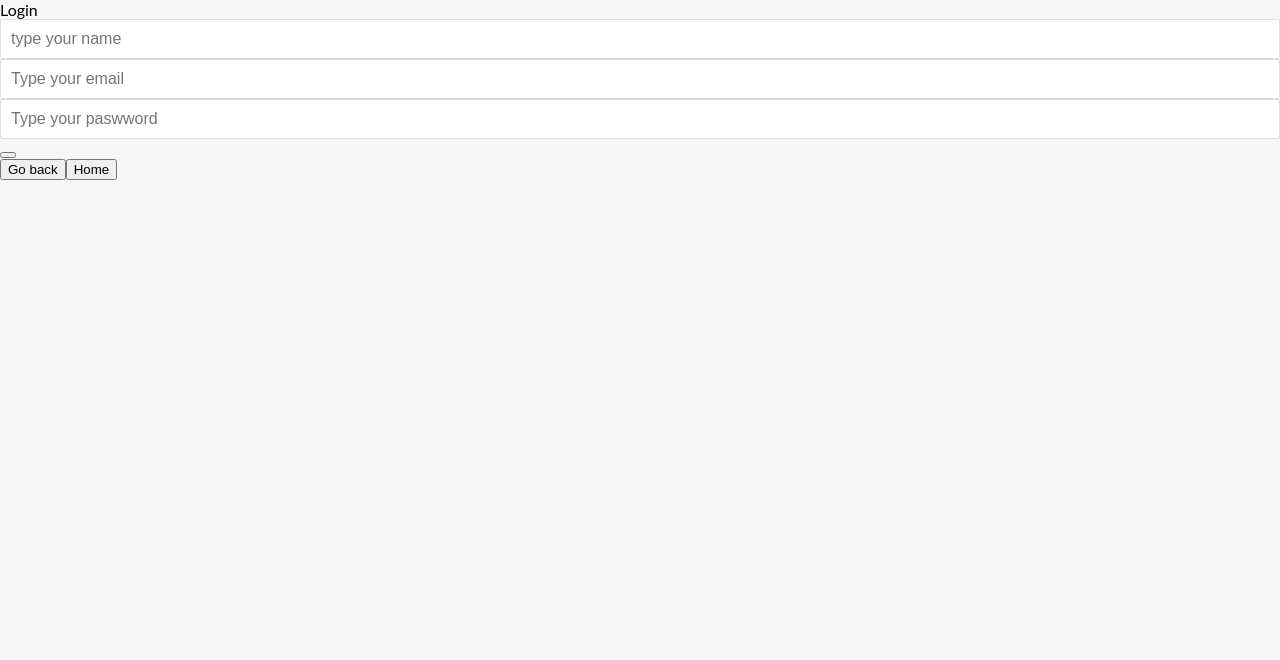
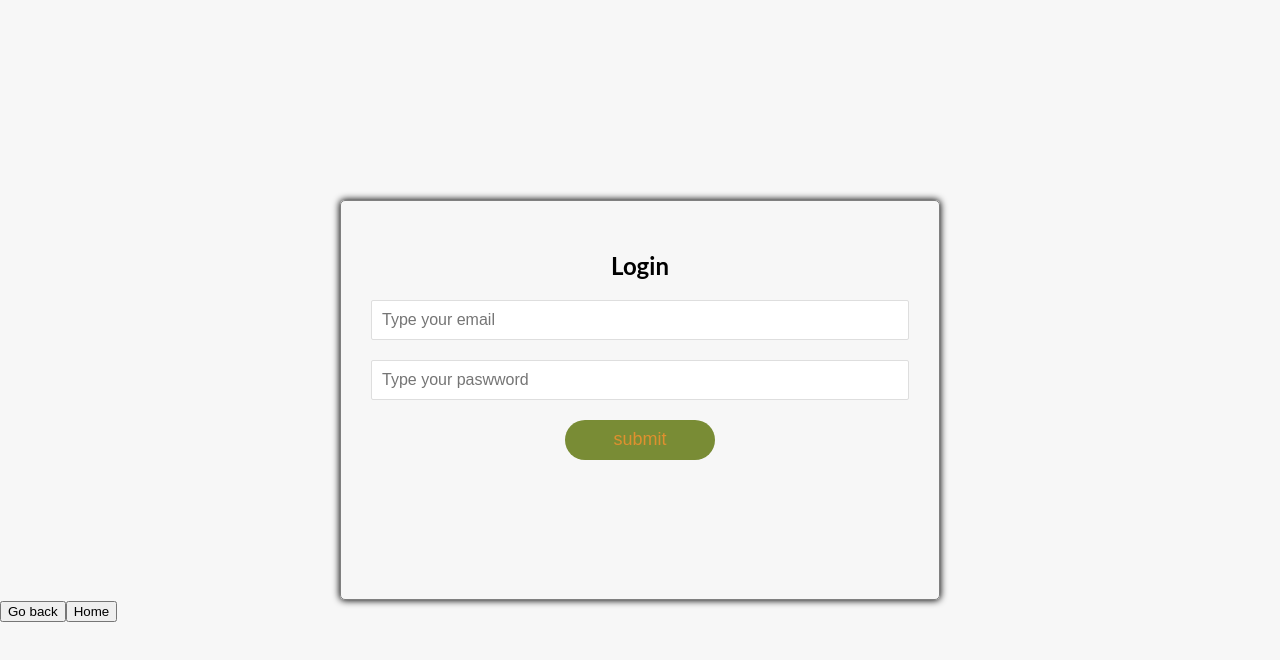
Before and after one commit to tanvirHossain10100/loadinData, a React (Vite) app: page /login in a window 1280 px wide. Shown: the top 660 px of the page. Built offline with nearby package versions, Linux system fonts and the light colour scheme.

Commit message:
add some functionality

```diff
--- a/src/App.css
+++ b/src/App.css
@@ -46,6 +46,9 @@ h4 {
   justify-content: space-between;
   margin: 20px 0;
 }
+button {
+  cursor: pointer;
+}
 
 .inc-exp-container > div {
   flex: 1;
@@ -83,6 +86,7 @@ input[type="number"] {
   font-size: 16px;
   padding: 10px;
   width: 100%;
+  margin-bottom: 20px;
 }
 
 .btn {
--- a/src/pages/Login/Login.css
+++ b/src/pages/Login/Login.css
@@ -0,0 +1,37 @@
+.loginForm {
+  display: flex;
+  justify-content: center;
+  align-items: center;
+  height: 600px;
+}
+.submitLogin {
+  height: auto;
+}
+.logininputInfo {
+  margin-top: 200px;
+  width: 600px;
+  border: 1px solid gray;
+  height: 400px;
+  padding: 30px;
+  box-shadow: 0 0 7px 0.5px black;
+  border-radius: 5px;
+}
+.logininputInfo h2 {
+  text-align: center;
+}
+.submitLogin button {
+  display: block;
+  width: 150px;
+  height: 40px;
+  margin: 0 auto;
+  border-radius: 20px;
+  border: none;
+  background-color: #798c35;
+  color: #df902f;
+  font-size: 18px;
+  transition: 0.1s ease-in;
+  &:hover {
+    background-color: #aec074;
+    color: #b17c3b;
+  }
+}
--- a/src/pages/Login/Login.jsx
+++ b/src/pages/Login/Login.jsx
@@ -1,5 +1,5 @@
 import { useNavigate } from "react-router-dom";
-
+import "./Login.css";
 export const Login = () => {
   const navigate = useNavigate();
   const handleClick = () => {
@@ -10,15 +10,16 @@ export const Login = () => {
   };
   return (
     <>
-      <div className="loginForm">Login</div>
-      <div>
-        <form action="submitLogin">
-          <input type="text" placeholder="type your name" />
-          <input type="text" placeholder="Type your email" />
-          <input type="text" placeholder="Type your paswword" />
+      <div className="loginForm">
+        <div className="logininputInfo">
+          <h2> Login</h2>
+          <form action="submitLogin" className="submitLogin">
+            <input type="text" placeholder="Type your email" />
+            <input type="text" placeholder="Type your paswword" />
 
-          <button type="submit"></button>
-        </form>
+            <button type="submit">submit</button>
+          </form>
+        </div>
       </div>
       <button onClick={handleClick}>Go back</button>
       <button onClick={handleGohome}>Home</button>
--- a/src/pages/RegistrationPage/Registration.css
+++ b/src/pages/RegistrationPage/Registration.css
@@ -0,0 +1,34 @@
+.signupBtn {
+  display: flex;
+  flex-direction: column;
+  width: 500px;
+  border: 1px solid black;
+  box-shadow: 0 0 8px 0.4px;
+  padding: 20px;
+  border-radius: 5px;
+}
+.signupBtn input {
+  width: 100%;
+  border-radius: 10px;
+  /* width: 200%; */
+}
+.singUpContainer {
+  display: flex;
+  justify-content: center;
+  align-items: center;
+  width: 100vw;
+  height: 100vh;
+}
+.singUpContainer button {
+  display: block;
+  width: 200px;
+  margin: 0 auto;
+  height: 30px;
+  border-radius: 20px;
+  border: none;
+  background-color: #e3371e;
+  color: white;
+  &:hover {
+    background-color: #c0776d;
+  }
+}
--- a/src/pages/RegistrationPage/Registration.jsx
+++ b/src/pages/RegistrationPage/Registration.jsx
@@ -8,6 +8,7 @@ import { auth } from "../../firebase/firebase.config";
 // import { ToastContainer, toast } from "react-toastify";
 import "react-toastify/dist/ReactToastify.css";
 import { toast } from "react-toastify";
+import "./Registration.css";
 
 export const Registration = () => {
   const [updateProfile, updating, error1] = useUpdateProfile(auth);
@@ -73,8 +74,9 @@ export const Registration = () => {
 
   return (
     <>
-      <div className="loginForm">Login</div>
-      <div>
+      <div className="singUpContainer">
+        <div className="signupBtn">
+          <h2>Sign up</h2>
           <form onSubmit={handleSignUp}>
             <input
               type="text"
@@ -100,10 +102,19 @@ export const Registration = () => {
                 setUserInfo({ ...userInfo, [e.target.name]: e.target.value })
               }
             />
+            <input
+              type="text"
+              placeholder="retyype your paswword"
+              name="password"
+              onChange={(e) =>
+                setUserInfo({ ...userInfo, [e.target.name]: e.target.value })
+              }
+            />
 
-          <button type="submit"></button>
+            <button type="submit">Register</button>
           </form>
           {/* <ToastContainer></ToastContainer> */}
+        </div>
       </div>
       {/* <button onClick={handleClick}>Go back</button> */}
       {/* <button onClick={handleGohome}>Home</button> */}
```
Also changed, not shown: src/pages/RegistrationPage/RegistrationPage.css (deleted), src/pages/RegistrationPage/RegistrationPage.jsx (deleted). Lines whose indentation alone changed are shown as unchanged.
